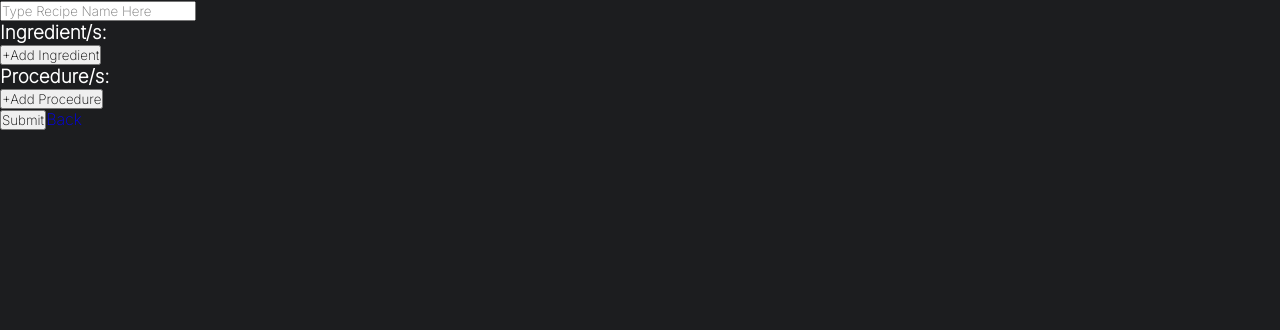
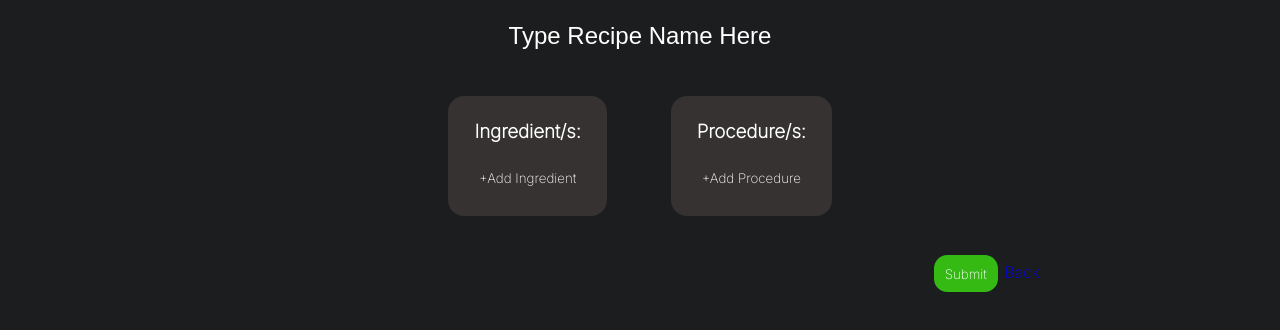
Before and after one commit to murdakCreations/nomnoms, a React (Create React App) app in the folder client/: page /addData in a window 1280 px wide. Shown: the top 330 px of the page. Built offline with nearby package versions, Linux system fonts and the light colour scheme.

Commit message:
add ingredient frontend added

```diff
--- /dev/null
+++ b/client/src/components/AddData.css
@@ -0,0 +1,63 @@
+.addData .container form {
+    text-align: center;
+}
+
+.addData .addForm {
+    display: inline-block;
+    background-color: #363231;
+    padding: 1.5em;
+    border-radius: 1em;
+    margin: 2em;
+}
+
+.addData .addForm li {
+    margin: 1em;
+}
+
+.addData .addForm input {
+    border: none;
+    background-color: #363231;
+    color: #fff;
+    margin-top: 1.5em;
+    padding: 0.5em;
+}
+
+.addData .addForm input:hover {
+    background-color: #282525;
+}
+
+#recipeName {
+    border: none;
+    background-color: #1C1D1F;
+    width: 30rem;
+    height: 3rem;
+    color: #fff;
+    font-size: 2rem;
+    padding: 0.5rem;
+    text-align: center;
+    text-overflow: ellipsis;
+}
+
+#recipeName::placeholder {
+    color: #fff;
+    font-family: 'Jockey One', sans-serif;
+    font-size: 1.5rem;
+    text-align: center;
+}
+
+.addData .subcontainer {
+    padding: 0 15em 0 15em;
+}
+
+.addData .saveClose {
+    text-align: right;
+}
+
+.addData .save {
+    border: none;
+    background-color: #34BA13;
+    color: #fff;
+    padding: 0.8em;
+    border-radius: 1em;
+    margin: 0.5em;
+}
--- a/client/src/components/AddData.js
+++ b/client/src/components/AddData.js
@@ -1,6 +1,7 @@
 import React, {Component} from "react"
 import { Link } from "react-router-dom"
 import Axios from 'axios'
+import './AddData.css'
 
 export class AddData extends Component {
     constructor(){
@@ -100,6 +101,7 @@ export class AddData extends Component {
             }
             if(i == 1) {
                 div.addEventListener('change', this.handleChangeIngredientQuantity)
+                div.type = 'number'
             }
             if(i == 2) {
                 div.addEventListener('change', this.handleChangeIngredientUnit)
@@ -201,6 +203,7 @@ export class AddData extends Component {
             div.value = values[i]
             if(i == 0) {
                 div.addEventListener('change', this.handleChangeProcedureNum)
+                div.type = 'number'
             }
             if(i == 1) {
                 div.addEventListener('change', this.handleChangeProcedureContent)
@@ -362,6 +365,7 @@ export class AddData extends Component {
             }
             if(i == 1) {
                 div.addEventListener('change', this.handleChangeIngredientQuantityEdit)
+                div.type = 'number'
             }
             if(i == 2) {
                 div.addEventListener('change', this.handleChangeIngredientUnitEdit)
@@ -431,6 +435,7 @@ export class AddData extends Component {
             div.value = values[i]
             if(i == 0) {
                 div.addEventListener('change', this.handleChangeProcedureNumEdit)
+                div.disabled = 'true'
             }
             if(i == 1) {
                 div.addEventListener('change', this.handleChangeProcedureContentEdit)
@@ -514,7 +519,8 @@ export class AddData extends Component {
             <div className="addData">
                 <div className="container">
                     <form onSubmit={this.addNewRecipe}>
-                        <input id="recipeName" name="recipeName" placeholder="Type Recipe Name Here" value={recipeName} onChange={this.handleChangeRecipeName}/>
+                        <input maxLength="50" id="recipeName" name="recipeName" placeholder="Type Recipe Name Here" value={recipeName} onChange={this.handleChangeRecipeName}/>
+                        <div className="subcontainer">
                             <div className="addForm">
                                 <h3>Ingredient/s:</h3>
                                 <div>{ // display added ingredient here
@@ -555,8 +561,14 @@ export class AddData extends Component {
 
                                 </div>
                             </div>
-                        <input type="submit"/>
-                        <Link to="/displayAll">Back</Link>
+                        </div>
+                        <div className="subcontainer">
+                            <div className="saveClose">
+                                <input className="save" type="submit"/>
+                                <Link to="/displayAll" className="close">Back</Link>
+                            </div>
+                        </div>
+
                     </form>
                 </div>
             </div>
```
Lines whose indentation alone changed are shown as unchanged.
